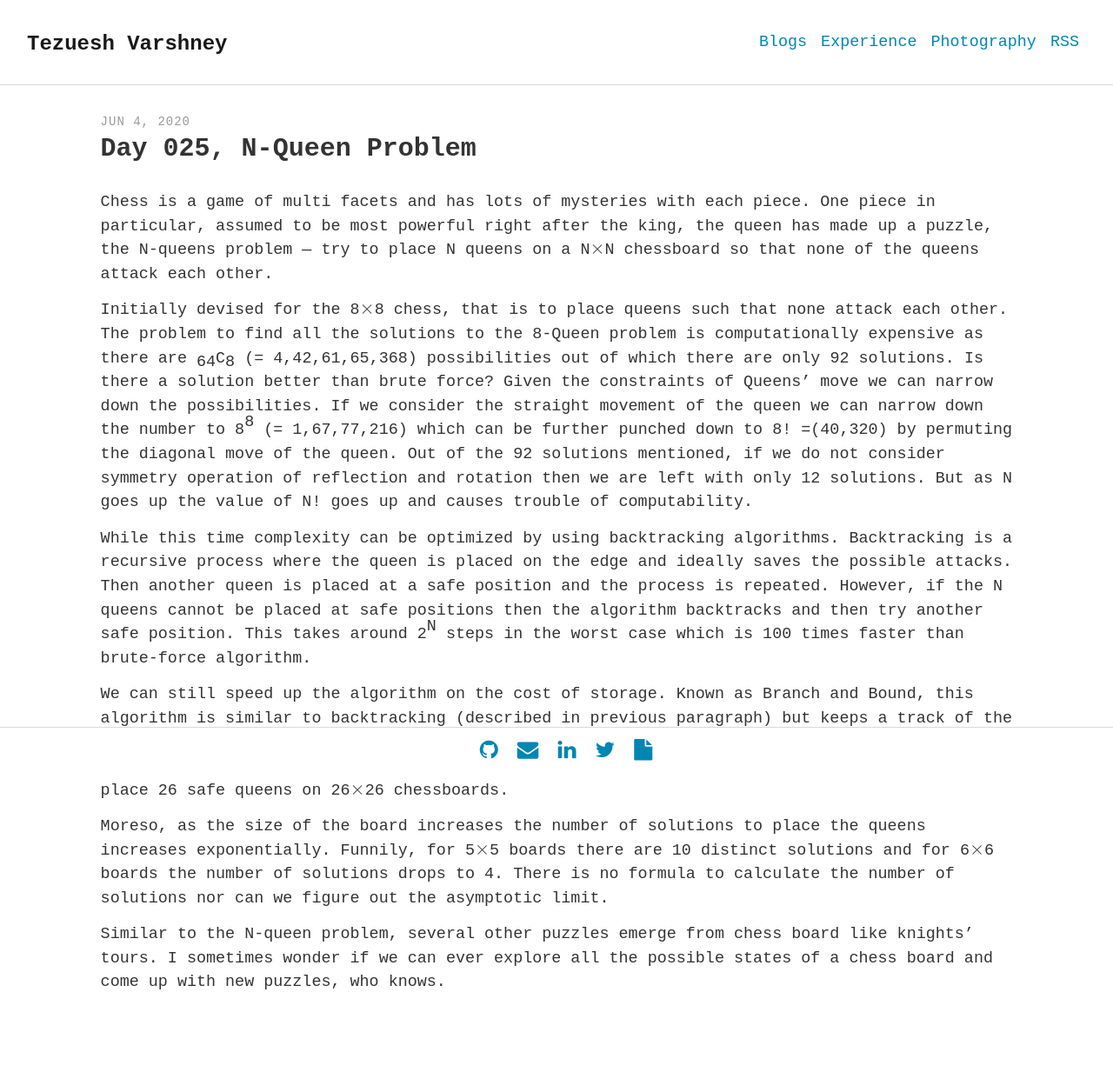
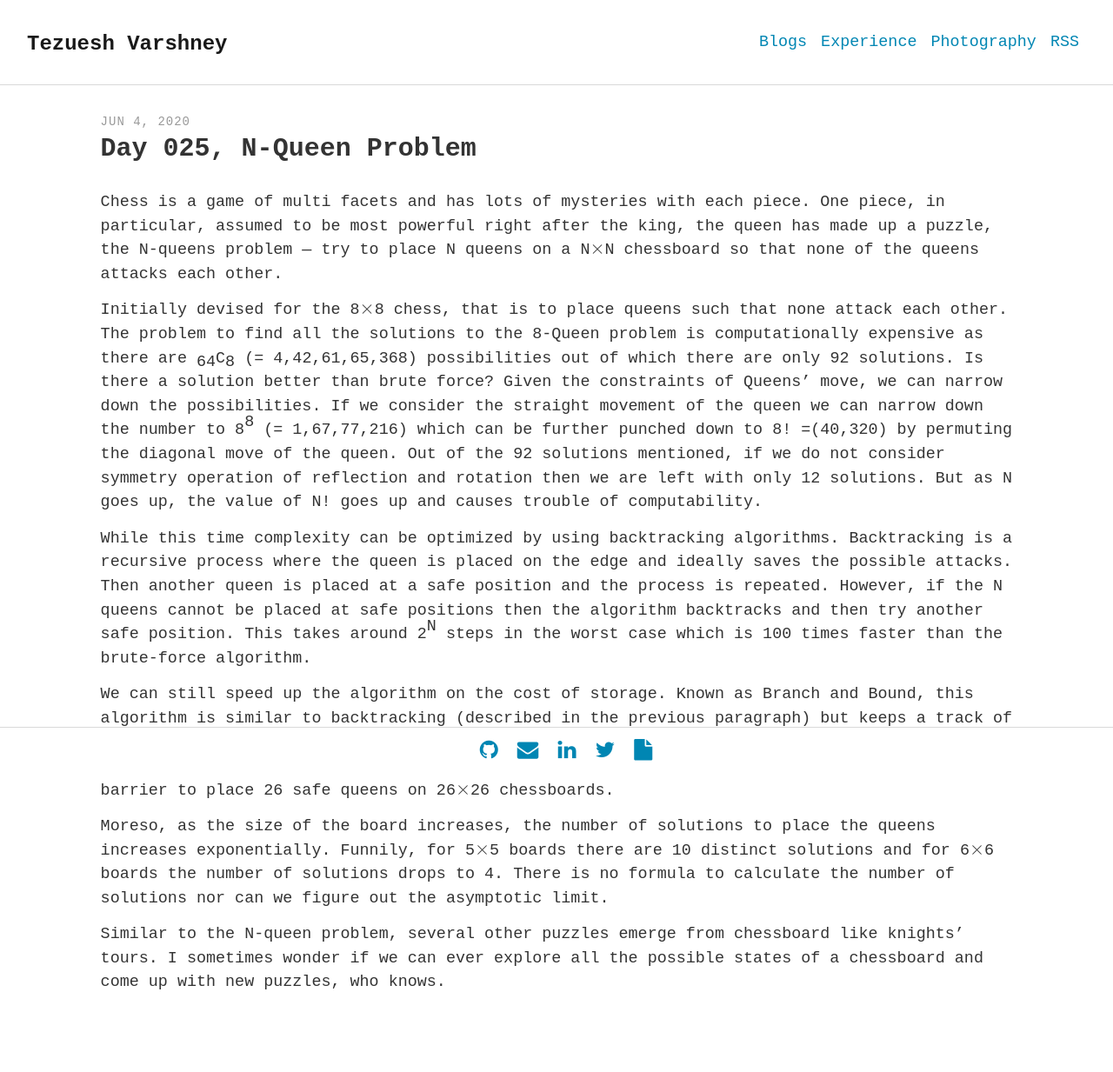
Before and after one commit to square-1111/square-1111.github.io, a Jekyll site: the page built from _posts/2020-06-04-Queen-Problem.md, in a window 1280 px wide. Shown: the whole page at 87% size. Built offline with Jekyll 4.4.1, drawn with Linux system fonts in a browser that asks for light colours; some web fonts are replaced; formulas are drawn with MathJax 3.

Commit message:
Edit : Day25 LatePost

```diff
--- a/_posts/2020-06-04-Queen-Problem.md
+++ b/_posts/2020-06-04-Queen-Problem.md
@@ -6,15 +6,14 @@
 keywords: "dummy content"
 ---
 
+Chess is a game of multi facets and has lots of mysteries with each piece. One piece, in particular, assumed to be most powerful right after the king, the queen has made up a puzzle, the N-queens problem —  try to place N queens on a N\\(\times\\)N chessboard so that none of the queens attacks each other.
 
-Chess is a game of multi facets and has lots of mysteries with each piece. One piece in particular, assumed to be most powerful right after the king, the queen has made up a puzzle, the N-queens problem —  try to place N queens on a N\\(\times\\)N chessboard so that none of the queens attack each other.
+Initially devised for the 8\\(\times\\)8 chess, that is to place queens such that none attack each other. The problem to find all the solutions to the 8-Queen problem is computationally expensive as there are <sub>64</sub>C<sub>8</sub> (= 4,42,61,65,368) possibilities out of which there are only 92 solutions. Is there a solution better than brute force? Given the constraints of Queens' move, we can narrow down the possibilities. If we consider the straight movement of the queen we can narrow down the number to 8<sup>8</sup> (= 1,67,77,216) which can be further punched down to 8! =(40,320) by permuting the diagonal move of the queen. Out of the 92 solutions mentioned, if we do not consider symmetry operation of reflection and rotation then we are left with only 12 solutions. But as N goes up, the value of N! goes up and causes trouble of computability.
 
-Initially devised for the 8\\(\times\\)8 chess, that is to place queens such that none attack each other. The problem to find all the solutions to the 8-Queen problem is computationally expensive as there are <sub>64</sub>C<sub>8</sub> (= 4,42,61,65,368) possibilities out of which there are only 92 solutions. Is there a solution better than brute force? Given the constraints of Queens' move we can narrow down the possibilities. If we consider the straight movement of the queen we can narrow down the number to 8<sup>8</sup> (= 1,67,77,216) which can be further punched down to 8! =(40,320) by permuting the diagonal move of the queen. Out of the 92 solutions mentioned, if we do not consider symmetry operation of reflection and rotation then we are left with only 12 solutions. But as N goes up the value of N! goes up and causes trouble of computability.
+While this time complexity can be optimized by using backtracking algorithms. Backtracking is a recursive process where the queen is placed on the edge and ideally saves the possible attacks. Then another queen is placed at a safe position and the process is repeated. However, if the N queens cannot be placed at safe positions then the algorithm backtracks and then try another safe position. This takes around 2<sup>N</sup> steps in the worst case which is 100 times faster than the brute-force algorithm.
 
-While this time complexity can be optimized by using backtracking algorithms. Backtracking is a recursive process where the queen is placed on the edge and ideally saves the possible attacks. Then another queen is placed at a safe position and the process is repeated. However, if the N queens cannot be placed at safe positions then the algorithm backtracks and then try another safe position. This takes around 2<sup>N</sup> steps in the worst case which is 100 times faster than brute-force algorithm.
+We can still speed up the algorithm on the cost of storage. Known as Branch and Bound, this algorithm is similar to backtracking (described in the previous paragraph) but keeps a track of the state of the board to prevent any unnecessary recursion. There are numerous other algorithms, some more efficient, others less but none of the algorithms has helped to cross the barrier to place 26 safe queens on 26\\(\times\\)26 chessboards.
 
-We can still speed up the algorithm on the cost of storage. Known as Branch and Bound, this algorithm is similar to backtracking (described in previous paragraph) but keeps a track of the state of the board to prevent any unnecessary recursion. There are numerous other algorithms, some more efficient, others less but none of the algorithms have helped to cross the barrier to place 26 safe queens on 26\\(\times\\)26 chessboards.
+Moreso, as the size of the board increases, the number of solutions to place the queens increases exponentially. Funnily,  for 5\\(\times\\)5 boards there are 10 distinct solutions and for 6\\(\times\\)6 boards the number of solutions drops to 4. There is no formula to calculate the number of solutions nor can we figure out the asymptotic limit.
 
-Moreso, as the size of the board increases the number of solutions to place the queens increases exponentially. Funnily,  for 5\\(\times\\)5 boards there are 10 distinct solutions and for 6\\(\times\\)6 boards the number of solutions drops to 4. There is no formula to calculate the number of solutions nor can we figure out the asymptotic limit.
-
-Similar to the N-queen problem, several other puzzles emerge from chess board like knights' tours. I sometimes wonder if we can ever explore all the possible states of a chess board and come up with new puzzles, who knows.
+Similar to the N-queen problem, several other puzzles emerge from chessboard like knights' tours. I sometimes wonder if we can ever explore all the possible states of a chessboard and come up with new puzzles, who knows.
```
Also changed, not shown: 6 other files.
